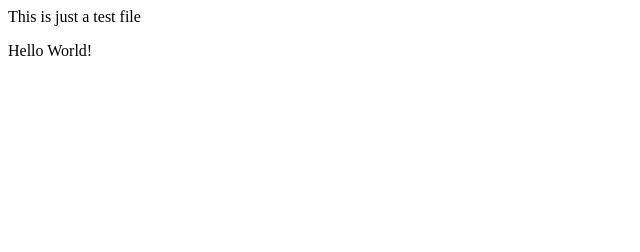
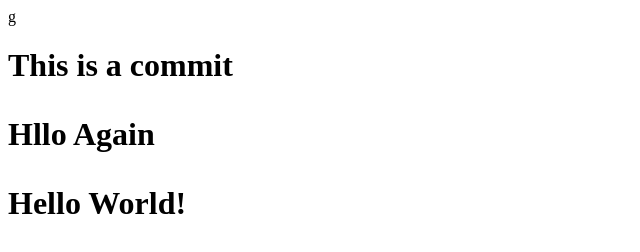
Before and after one commit to ChuleThabang/Online-Resune, a plain HTML site: page index.html in a window 1280 px wide. Shown: the whole page, without its empty margins (0-640 px from the left). Drawn offline with Linux system fonts and the light colour scheme.

Commit message:
Update index.html
added h1

```diff
--- a/index.html
+++ b/index.html
@@ -1,11 +1,12 @@
-<html lang="en">
+g<html lang="en">
 <head>
   <meta charset="utf-8">
   <meta name="viewport"
      content="width=device-width, initial-scale=1, user-scalable=yes">
 
   <title>Hello World!</title>
-  <p>This is just a test file</p>
+  <h1>This is a commit</h!>
+  <p>Hllo Again</p>
 </head>
 <body>
 Hello World!
```
